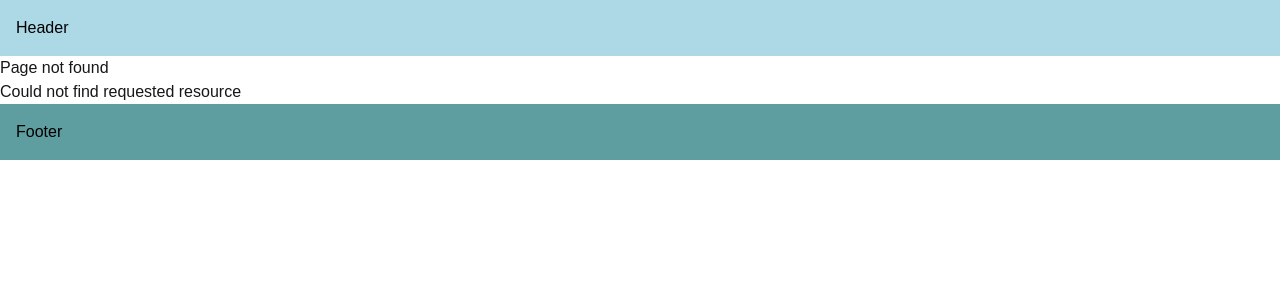
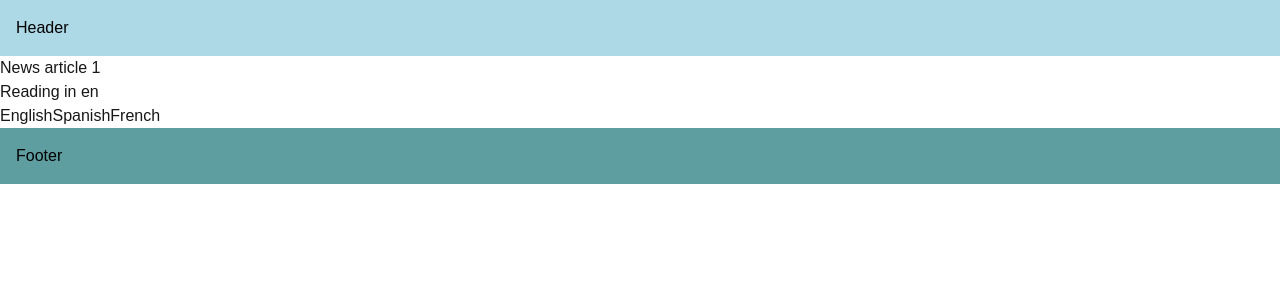
Before and after one commit to Hamimsiddiq007/next.js_00, a Next.js app: page /articles/1 in a window 1280 px wide. Before the commit this address had no page. Shown: the top 300 px of the page. Built offline with nearby package versions, Linux system fonts and the light colour scheme.

Commit message:
params and searchParams

```diff
--- /dev/null
+++ b/app/articles/[articlesId]/page.tsx
@@ -0,0 +1,23 @@
+"use client";
+import Link from "next/link";
+import { use } from "react";
+
+export default function Article({params, searchParams}: {
+    params: Promise<{articlesId: string}>;
+    searchParams: Promise<{lang?: "en" | "es" | "fr"}>;
+}) {
+    const {articlesId} = use(params);
+    const {lang = "en"} = use(searchParams);
+    return(
+        <>
+            <h1>News article {articlesId}</h1>
+            <p>Reading in {lang}</p>
+
+            <div>
+  <Link href={`/articles/${articlesId}?lang=en`}>English</Link>
+  <Link href={`/articles/${articlesId}?lang=es`}>Spanish</Link>
+  <Link href={`/articles/${articlesId}?lang=fr`}>French</Link>
+</div>
+        </>
+    )
+}
--- a/app/page.tsx
+++ b/app/page.tsx
@@ -6,6 +6,8 @@ export default function Home() {
       <h1>Welcome Home</h1>
       <Link href="/blog">Blog</Link>
       <Link href="/products">Products</Link>
+      <Link href="/articles/breaking-news-123?lang=en">Read in English</Link>
+      <Link href="/articles/breaking-news-123?lang=fr">Read in French</Link>
     </>
   );
 }
```
